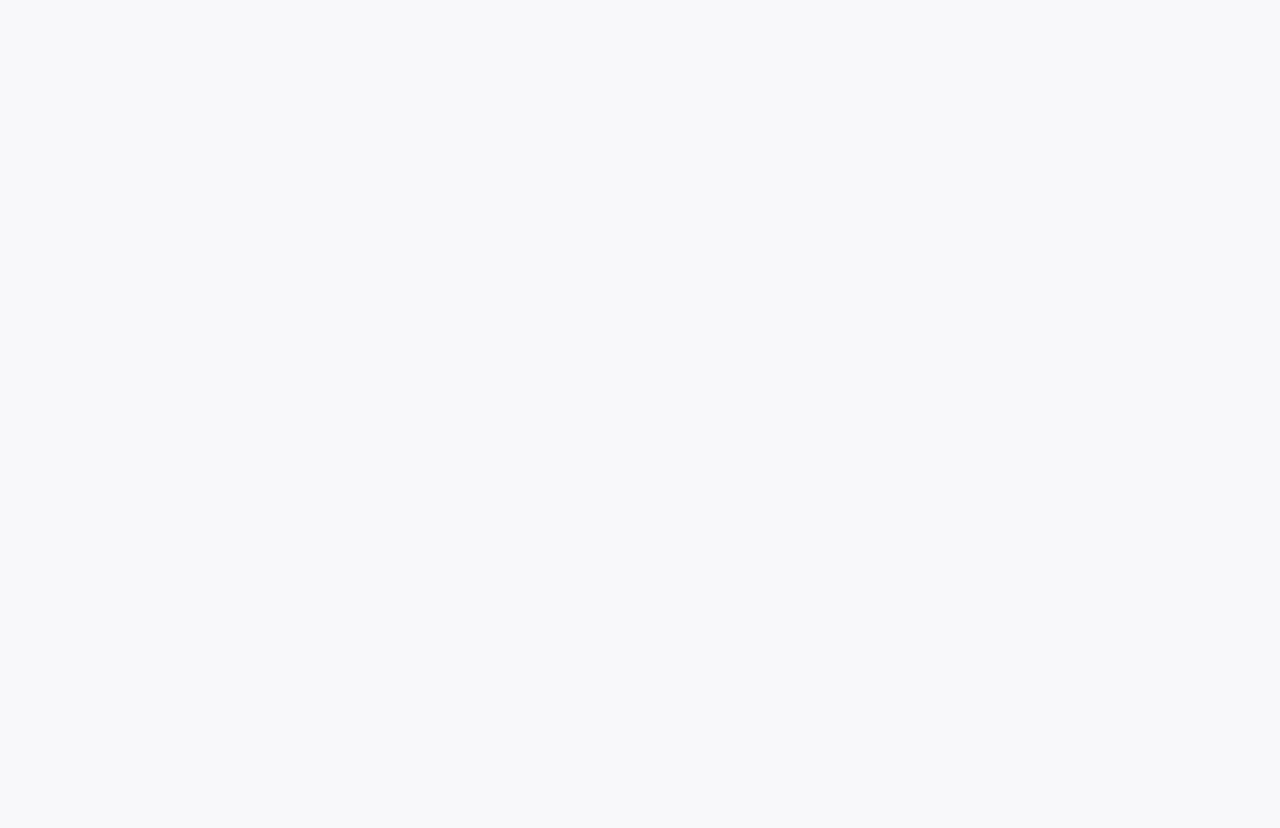
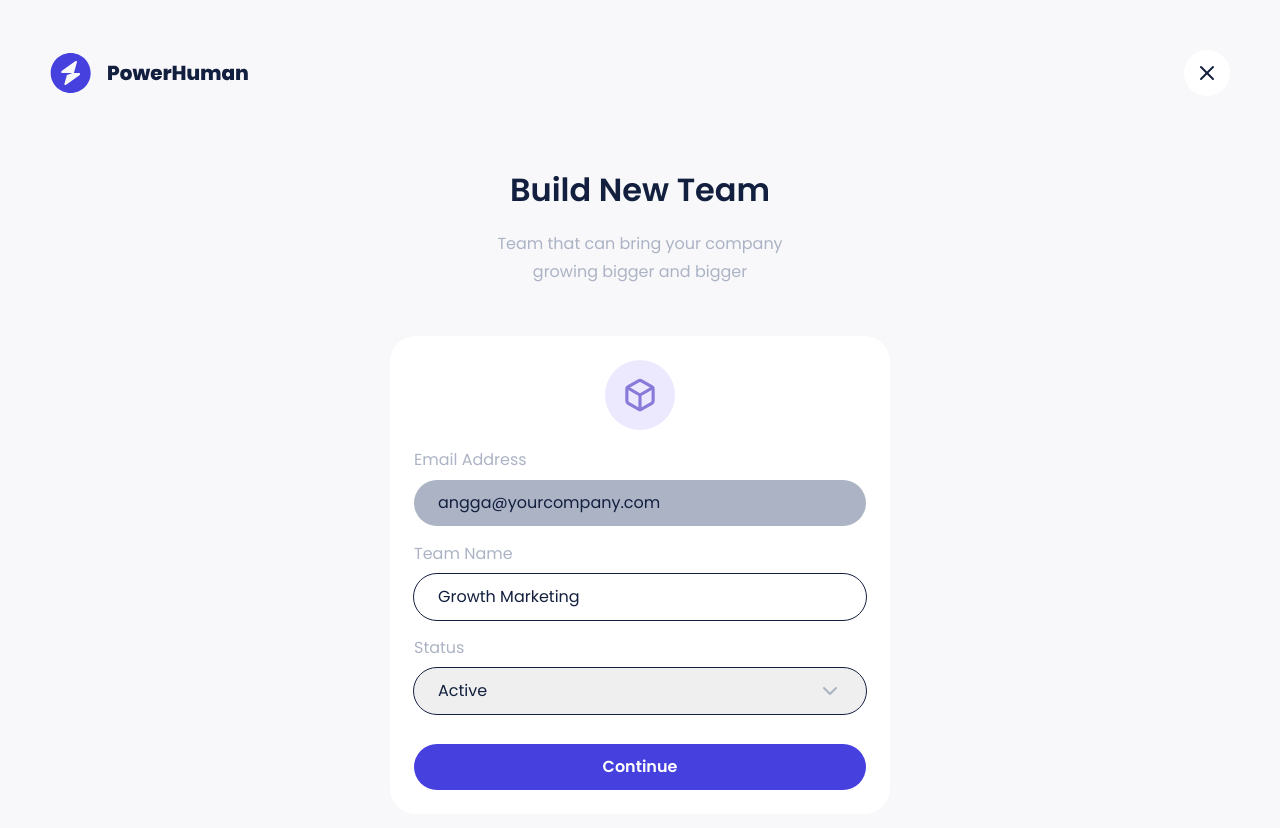
Before and after one commit to farhanjiratullah/powerhuman-frontend, a Nuxt app: page /dashboard/teams/create in a window 1280 px wide. Before the commit this address had no page. Shown: the top 828 px of the page. Before the commit the page ends 800 px from the top, so only its background shows below. Built offline with nearby package versions, Linux system fonts and the light colour scheme.

Commit message:
feat: Adjust link craete new team link and slicing create team page

```diff
--- /dev/null
+++ b/pages/dashboard/teams/create.vue
@@ -0,0 +1,65 @@
+<script setup>
+    definePageMeta({
+        layout: "form",
+    });
+
+    useHead({
+        title: "Create Team | PowerHuman",
+        meta: [{ name: "description", content: "Create team page" }],
+    });
+</script>
+
+<template>
+    <div>
+        <section
+            class="py-[70px] flex flex-col items-center justify-center px-4"
+        >
+            <div class="text-[32px] font-semibold text-dark">
+                Build New Team
+            </div>
+            <p class="mt-4 text-base leading-7 text-center mb-[50px] text-grey">
+                Team that can bring your company <br />
+                growing bigger and bigger
+            </p>
+            <form class="w-full card">
+                <div class="mb-[2px] mx-auto">
+                    <img src="/svgs/ric-box.svg" alt="" />
+                </div>
+                <div class="form-group">
+                    <label for="" class="text-grey">Email Address</label>
+                    <input
+                        type="email"
+                        class="input-field disabled:bg-grey disabled:outline-none"
+                        value="angga@yourcompany.com"
+                        disabled
+                    />
+                </div>
+                <div class="form-group">
+                    <label for="" class="text-grey">Team Name</label>
+                    <input
+                        type="text"
+                        class="input-field"
+                        value="Growth Marketing"
+                    />
+                </div>
+                <div class="form-group">
+                    <label for="" class="text-grey">Status</label>
+                    <select
+                        name=""
+                        id=""
+                        class="appearance-none input-field form-icon-chevron_down"
+                    >
+                        <option value="" selected>Active</option>
+                        <option value="">Inactive</option>
+                    </select>
+                </div>
+                <a
+                    href="my_teams.html"
+                    class="w-full btn btn-primary mt-[14px]"
+                >
+                    Continue
+                </a>
+            </form>
+        </section>
+    </div>
+</template>
--- a/pages/dashboard/teams/index.vue
+++ b/pages/dashboard/teams/index.vue
@@ -64,8 +64,10 @@
                         </div>
                         <p class="text-grey">Empower company</p>
                     </div>
-                    <a href="my-teams_create.html" class="btn btn-primary"
-                        >Build New Team</a
+                    <NuxtLink
+                        :to="{ name: 'dashboard-teams-create' }"
+                        class="btn btn-primary"
+                        >Build New Team</NuxtLink
                     >
                 </div>
             </div>
```
